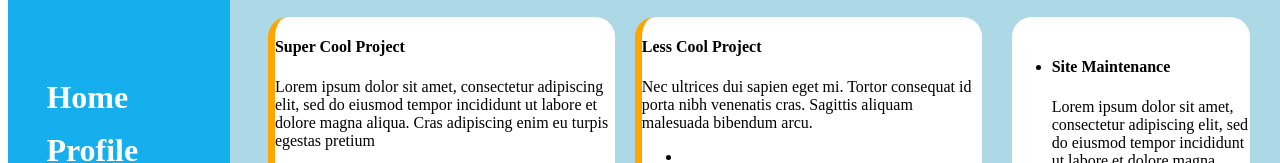
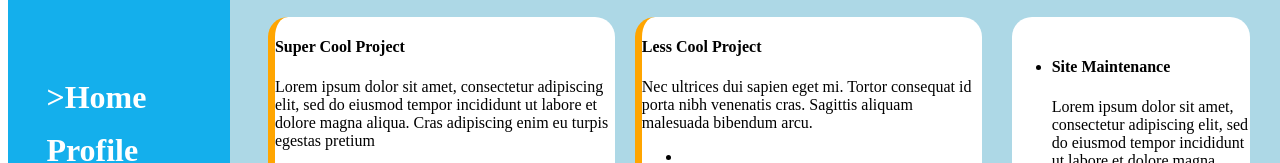
Before and after one commit to emilsberzs/admin-dashboard, a plain HTML site: page index.html in a window 1280 px wide. Shown: the part 239-402 px from the top of the page. Drawn offline with Linux system fonts and the light colour scheme.

```diff
--- a/index.html
+++ b/index.html
@@ -30,7 +30,7 @@
                 <h1><a href="#">Dashboard</a></h1>
             </div>
             <ul class="main-menu">
-                <li><a href="#">Home</a></li>
+                <li><a href="#">>Home</a></li>
                 <li><a href="#">Profile</a></li>
                 <li><a href="#">Messages</a></li>
                 <li><a href="#">History</a></li>
--- a/styles.css
+++ b/styles.css
@@ -85,6 +85,7 @@
     list-style-type: none;
     padding-top: 2vh;
     font-weight: bold;
+    justify-content: center;
 
 }
 
```
